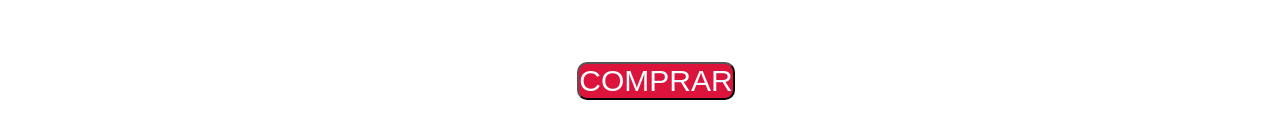
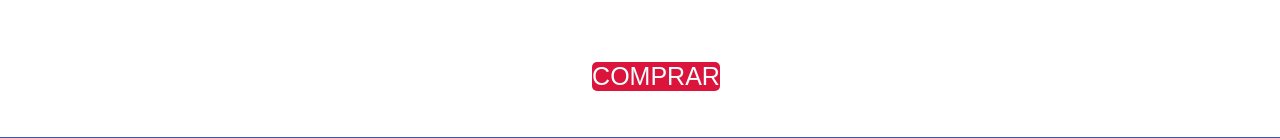
Before and after one commit to Antonio1965/proyFinal2020, a React (Create React App) app: page /item/1 in a window 1280 px wide. Shown: the part 712-850 px from the top of the page. Built offline with nearby package versions, Linux system fonts and the light colour scheme.

Commit message:
Se modifica los estilos de botones

```diff
--- a/src/Sass/app.css
+++ b/src/Sass/app.css
@@ -161,11 +161,12 @@
 }
 
 * .item-detail .boton-comprar {
-  font-size: 30px;
+  font-size: 25px;
   margin-bottom: 1rem;
   background-color: crimson;
-  border-radius: 10px;
+  border-radius: 5px;
   color: azure;
+  border: none;
 }
 
 * .item-detail .terminado {
@@ -173,8 +174,9 @@
   margin-top: 10px;
   margin-bottom: 1rem;
   background-color: crimson;
-  border-radius: 10px;
+  border-radius: 5px;
   color: azure;
+  border: none;
 }
 
 * .item-detail .modificado {
@@ -183,8 +185,9 @@
   margin-left: 1rem;
   margin-bottom: 1rem;
   background-color: crimson;
-  border-radius: 10px;
+  border-radius: 5px;
   color: azure;
+  border: none;
 }
 
 * .pagina-error {
--- a/src/Sass/app.scss
+++ b/src/Sass/app.scss
@@ -143,11 +143,12 @@
 		}
 	}
   .boton-comprar{
-    font-size: 30px;
+    font-size: 25px;
     margin-bottom: 1rem;
     background-color: crimson;
-    border-radius: 10px;
+    border-radius: 5px;
     color: azure;
+    border:none;
 
   }
   .terminado{
@@ -155,8 +156,9 @@
     margin-top: 10px;
     margin-bottom: 1rem;
     background-color: crimson;
-    border-radius: 10px;
+    border-radius: 5px;
     color: azure;
+    border:none;
   }
   .modificado{
     font-size: 20px;
@@ -164,8 +166,9 @@
     margin-left: 1rem;
     margin-bottom: 1rem;
     background-color: crimson;
-    border-radius: 10px;
+    border-radius: 5px;
     color: azure;
+    border:none;
   }
   }
   .pagina-error{
--- a/src/components/ItemDetail/ItemDetailContainer.jsx
+++ b/src/components/ItemDetail/ItemDetailContainer.jsx
@@ -16,7 +16,7 @@ export const ItemDetailContainer = () => {
     return new Promise((resolve) => {
       setTimeout(() => {
         resolve(itemsArray.find((item) => item.id.toString() === idParams));
-      }, 4000);
+      }, 2000);
     });
   };
 
```
Also changed, not shown: 1 other file (tests, documents, lock files or other folders).
